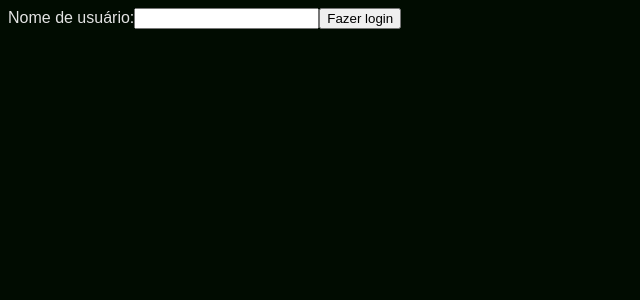
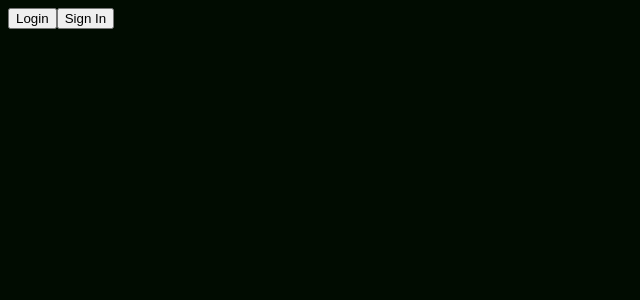
Before and after one commit to EwertonSolitto/FutStats, a Next.js app: page / in a window 1280 px wide. Shown: the top 300 px of the page, without its empty margins (0-640 px from the left). Built offline with nearby package versions, Linux system fonts and the light colour scheme; a web font is replaced by a local one.

Commit message:
feat(home): create button that show a form

```diff
--- a/src/app/index.css
+++ b/src/app/index.css
@@ -3,4 +3,12 @@ body {
   color: #e3e3e3;
 }
 
+.login-form {
+  display: none;
+}
+
+.show-form {
+  display: block;
+}
+
 /*# sourceMappingURL=index.css.map */
--- a/src/app/page.js
+++ b/src/app/page.js
@@ -2,18 +2,25 @@
 import { useState } from 'react';
 
 export default function LoginForm() {
+  const [form, setForm] = useState('')
   const [username, setUsername] = useState('');
 
-  const handleLogin = (e) => {
-    e.preventDefault();
+  function handleLogin() {
 
     window.location.href =  '/main';
-  };
+  }
+
+  function showForm(e) {
+    setForm('show-form')
+
+    e.target.remove()
+  }
 
   return (
-    <form onSubmit={handleLogin}>
+    <div>
+      <form className={`login-form ${form}`} onSubmit={handleLogin}>
         <label>
-        Nome de usuário:
+          Login:
           <input
             type="text"
             value={username}
@@ -22,5 +29,9 @@ export default function LoginForm() {
         </label>
       <button type="submit">Fazer login</button>
     </form>
+      <button id='show-login' type='button' onClick={showForm}>Login</button>
+
+      <button>Sign In</button>
+    </div>
   );
 }
```
Also changed, not shown: src/scss/index.scss (+8 -0 lines), 1 other file (tests, documents, lock files or other folders). Lines whose indentation alone changed are shown as unchanged.
